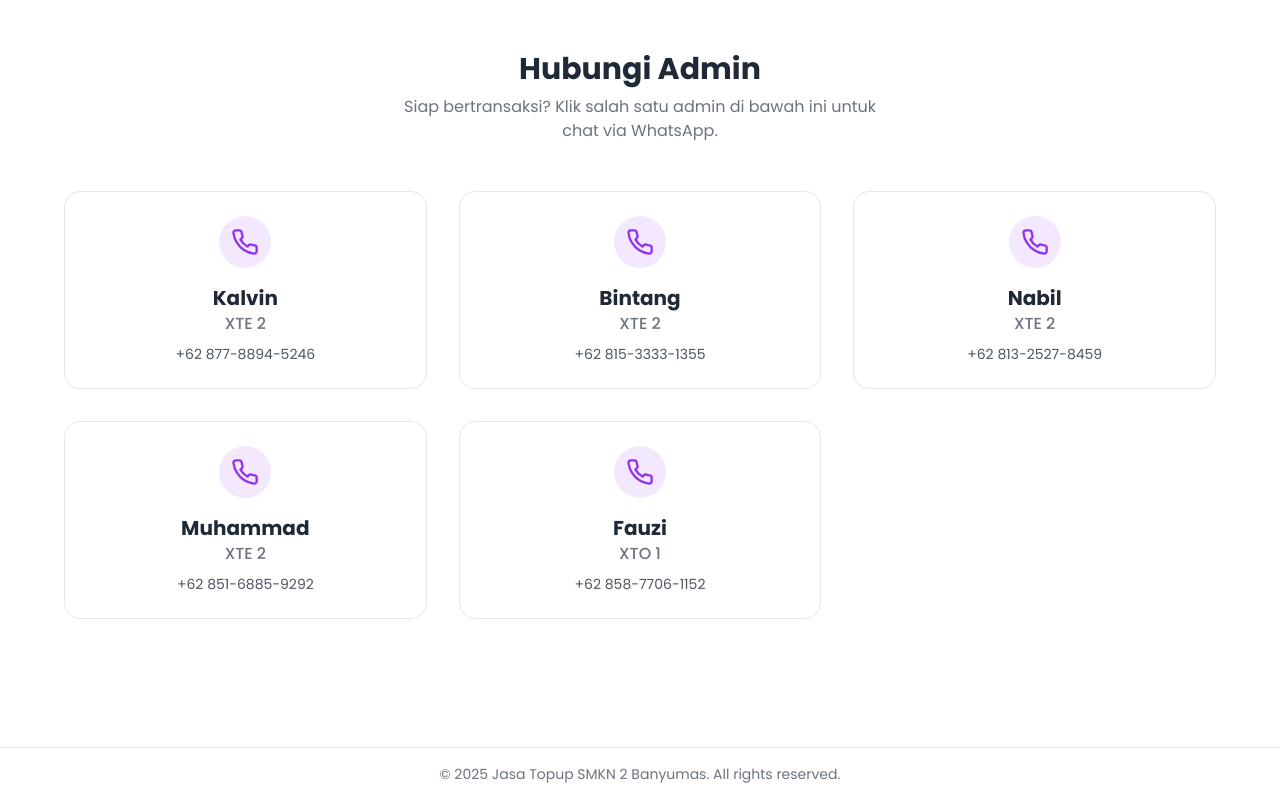
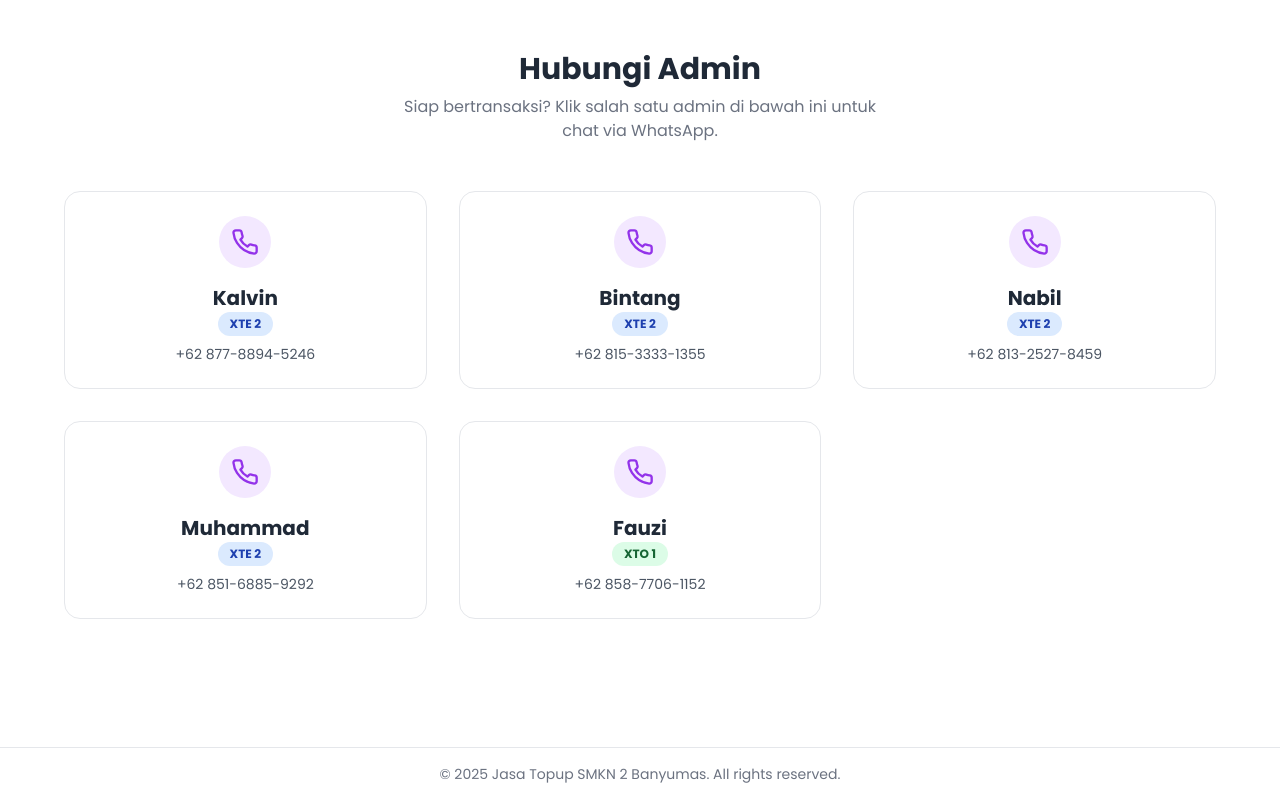
Before and after one commit to Nephyy1/xte2, a Next.js app: page / in a window 1280 px wide. Shown: the part 1550-2350 px from the top of the page. Built offline with nearby package versions, Linux system fonts and the light colour scheme.

Commit message:
Update page.tsx

```diff
--- a/app/page.tsx
+++ b/app/page.tsx
@@ -8,6 +8,16 @@ export default function Home() {
     { name: 'Muhammad', class: 'XTE 2', number: '+62 851-6885-9292', waLink: 'https://wa.me/6285168859292' },
     { name: 'Fauzi', class: 'XTO 1', number: '+62 858-7706-1152', waLink: 'https://wa.me/6285877061152' },
   ];
+
+  const getClassBadge = (className: string) => {
+    if (className.includes('XTE')) {
+      return 'bg-blue-100 text-blue-800';
+    }
+    if (className.includes('XTO')) {
+      return 'bg-green-100 text-green-800';
+    }
+    return 'bg-gray-100 text-gray-800';
+  };
 
   return (
     <>
@@ -117,7 +127,9 @@ export default function Home() {
                   <Phone size={28}/>
                 </div>
                 <h4 className="font-bold text-xl text-gray-800">{admin.name}</h4>
-                <p className="text-gray-500 font-medium mb-2">{admin.class}</p>
+                <div className={`text-xs font-bold inline-block py-1 px-3 uppercase rounded-full mb-2 ${getClassBadge(admin.class)}`}>
+                  {admin.class}
+                </div>
                 <p className="text-gray-600 text-sm">{admin.number}</p>
               </a>
             ))}
```
